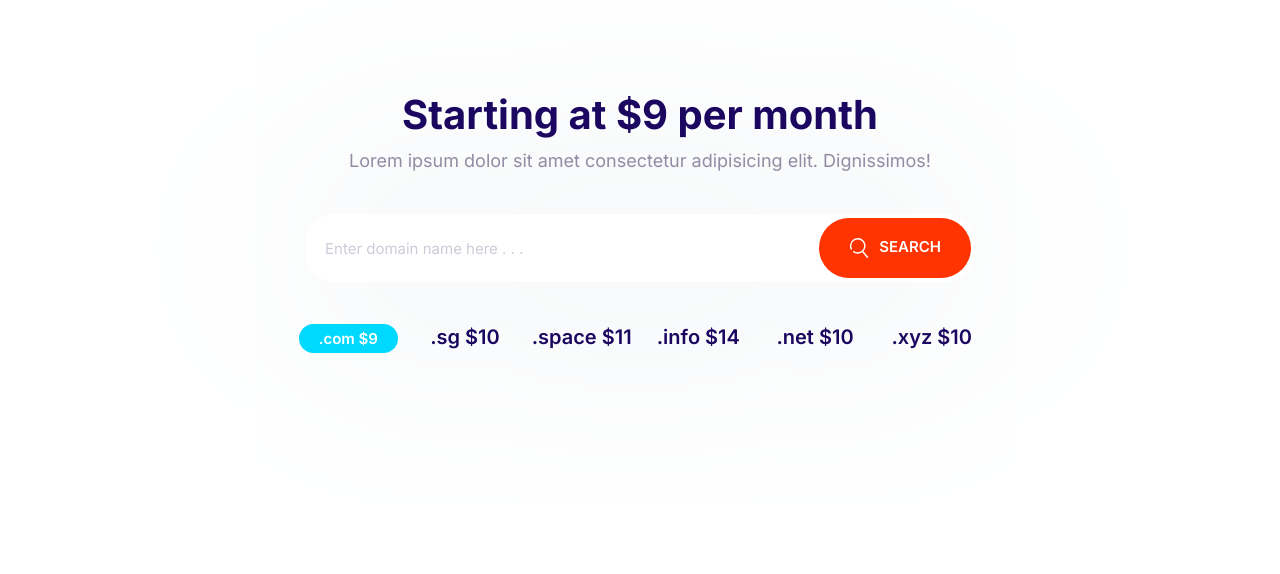
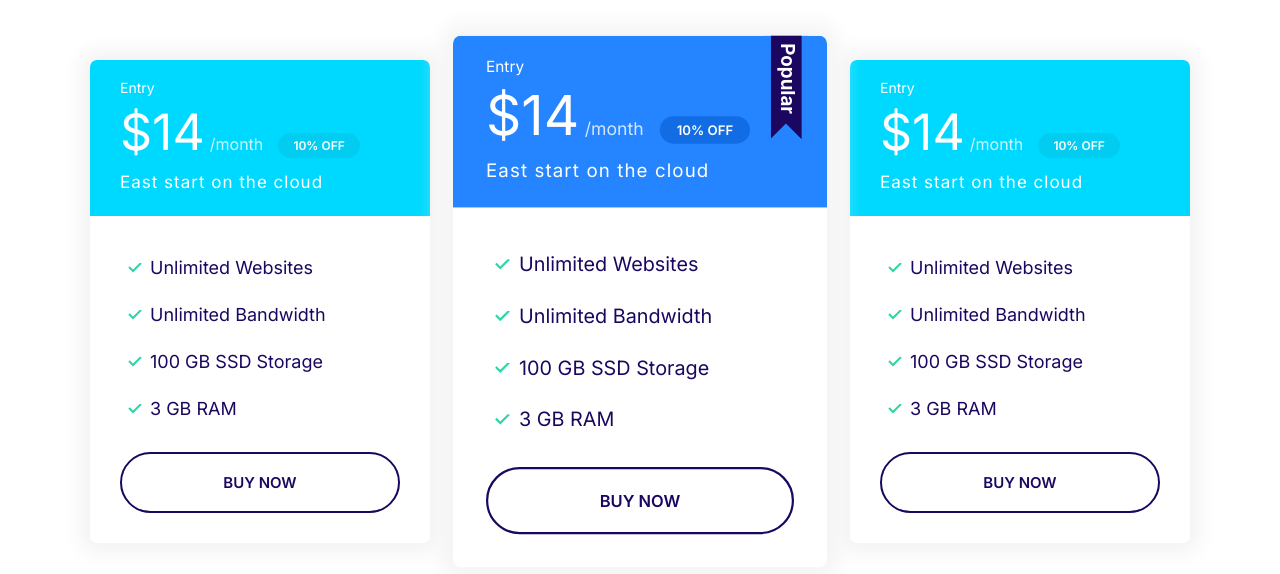
Before and after one commit to Adityaraphael/adit1stproject, a plain HTML site: page index.html in a window 1280 px wide. Drawn offline with Linux system fonts and the light colour scheme.

Commit message:
plans block component.

```diff
--- a/CSS/style.css
+++ b/CSS/style.css
@@ -325,11 +325,19 @@ vertical-align: middle;}
     color: #fff;
   }
 
+  .card--primary .badge--primary{
+    background-color: #126de4;
+  }
+
   .card--secondary .badge--secondary {
     background: #02cdf1;
   }
 
   /* Plans */
+.plan{
+  transition: transform .2s ease-out;
+}
+
   .plan__name {
     color: #fff;
     margin: 0;
@@ -358,6 +366,9 @@ vertical-align: middle;}
   .plan .list__item {
     margin-bottom: 2rem;
   }
+  .plan--popular{
+    transform: scale(1.1);
+  }
 
   .plan--popular .card__header {
     position: relative;
@@ -370,6 +381,13 @@ vertical-align: middle;}
     position: absolute;
     top: -6px;
     right: 5%;
+  }
+
+  .plan:hover{
+    transform: scale(1.05);
+  }
+  .plan--popular:hover{
+    transform: scale(1.15);
   }
 
   @media screen and (min-width: 1024px) {
@@ -729,3 +747,13 @@ vertical-align: middle;}
     grid-template-columns: repeat(auto-fit,minmax(10rem,1fr));
    }
   }
+
+/* Plans Block */
+.block-plans .grid{
+  gap: 8rem 4rem;
+}
+
+.block-plans .card{
+  max-width: 500px ;
+  margin: 0 auto;
+}
--- a/index.html
+++ b/index.html
@@ -1,38 +1,89 @@
 <!DOCTYPE html>
 <html lang="en">
   <head>
-    <meta charset="UTF-8">
-    <meta http-equiv="X-UA-Compatible" content="IE=edge">
-    <meta name="viewport" content="width=device-width, initial-scale=1.0">
+    <meta charset="UTF-8" />
+    <meta http-equiv="X-UA-Compatible" content="IE=edge" />
+    <meta name="viewport" content="width=device-width, initial-scale=1.0" />
     <title>Document</title>
-    <link rel="preconnect" href="https://fonts.googleapis.com">
-    <link rel="preconnect" href="https://fonts.gstatic.com" crossorigin>
-    <link href="https://fonts.googleapis.com/css2?family=Inter:wght@400;600;700&family=Open+Sans:wght@400;700&display=swap" rel="stylesheet">
-    <link rel="stylesheet" href="CSS/normalize CSS.css">
-    <link rel="stylesheet" href="CSS/style.css">
+    <link rel="preconnect" href="https://fonts.googleapis.com" />
+    <link rel="preconnect" href="https://fonts.gstatic.com" crossorigin />
+    <link
+      href="https://fonts.googleapis.com/css2?family=Inter:wght@400;600;700&family=Open+Sans:wght@400;700&display=swap"
+      rel="stylesheet"
+    />
+    <link rel="stylesheet" href="CSS/normalize CSS.css" />
+    <link rel="stylesheet" href="CSS/style.css" />
   </head>
   <body>
-    <section class="block container block-domain">
-        <header class="block__header">
-            <h2>Starting at $9 per month</h2>
-            <p>Lorem ipsum dolor sit amet consectetur adipisicing elit. Dignissimos!
-            </p>
+    <section class="block container block-plans">
+      <div class="grid grid--1x3">
+          <div class="plan">
+            <div class="card card--secondary">
+              <header class="card__header">
+                <h3 class="plan__name">Entry</h3>
+                <span class="plan__price">$14</span>
+                <span class="plan__billing-cycle">/month</span>
+                <span class="badge badge--secondary badge--small">10% OFF</span>
+                <span class="plan__description">East start on the cloud</span>
               </header>
-        <div class="input-group">
-            <input type="text" class="input" placeholder="Enter domain name here . . .">
-            <button class="btn btn--accent">
-                <svg class="icon icon--white">
-                    <use xlink:href="images/sprite.svg#search"></use>
-                  </svg>Search</button>
+              <div class="card__body">
+                <ul class="list list--tick">
+                  <li class="list__item">Unlimited Websites</li>
+                  <li class="list__item">Unlimited Bandwidth</li>
+                  <li class="list__item">100 GB SSD Storage</li>
+                  <li class="list__item">3 GB RAM</li>
+                </ul>
+                <button class="btn btn--outline btn--block">Buy Now</button>
                 </div>
-        <ul class="list block-domain__prices">
-            <li><span class="badge badge--secondary">.com $9</span></li>
-            <li>.sg $10</li>
-            <li>.space $11</li>
-            <li>.info $14</li>
-            <li>.net $10</li>
-            <li>.xyz $10</li>
+             </div>
+            </div>
+
+            <div class="plan plan--popular">
+              <div class="card card--primary">
+                <header class="card__header">
+                  <h3 class="plan__name">Entry</h3>
+                  <span class="plan__price">$14</span>
+                  <span class="plan__billing-cycle">/month</span>
+                  <span class="badge badge--primary badge--small">10% OFF</span>
+                  <span class="plan__description">East start on the cloud</span>
+                </header>
+                <div class="card__body">
+                  <ul class="list list--tick">
+                    <li class="list__item">Unlimited Websites</li>
+                    <li class="list__item">Unlimited Bandwidth</li>
+                    <li class="list__item">100 GB SSD Storage</li>
+                    <li class="list__item">3 GB RAM</li>
                   </ul>
+                  <button class="btn btn--outline btn--block">Buy Now</button>
+                </div>
+              </div>
+            </div>
+
+              <div class="plan">
+                <div class="card card--secondary">
+                  <header class="card__header">
+                    <h3 class="plan__name">Entry</h3>
+                    <span class="plan__price">$14</span>
+                    <span class="plan__billing-cycle">/month</span>
+                    <span class="badge badge--secondary badge--small"
+                      >10% OFF</span
+                    >
+                    <span class="plan__description"
+                      >East start on the cloud</span
+                    >
+                  </header>
+                  <div class="card__body">
+                    <ul class="list list--tick">
+                      <li class="list__item">Unlimited Websites</li>
+                      <li class="list__item">Unlimited Bandwidth</li>
+                      <li class="list__item">100 GB SSD Storage</li>
+                      <li class="list__item">3 GB RAM</li>
+                    </ul>
+                    <button class="btn btn--outline btn--block">Buy Now</button>
+                  </div>
+                </div>
+              </div>
+            </div>
     </section>
     <script src="main.js"></script>
   </body>
```
Also changed, not shown: components/plansblock.html (added, +70 -0 lines). Lines whose indentation alone changed are shown as unchanged.
